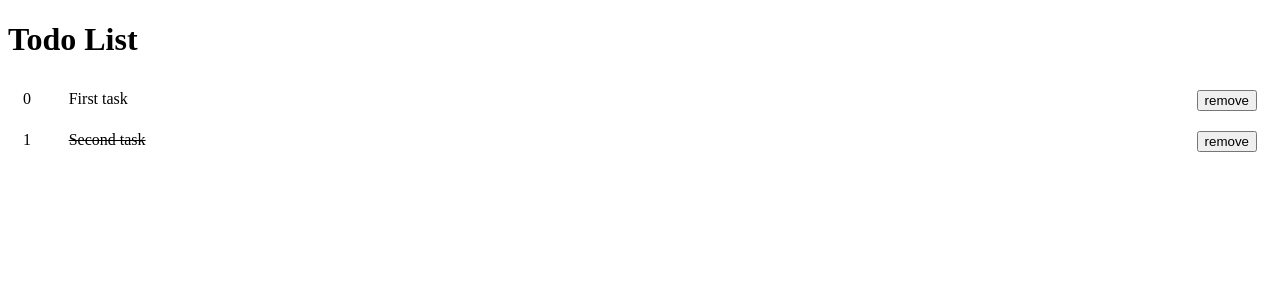
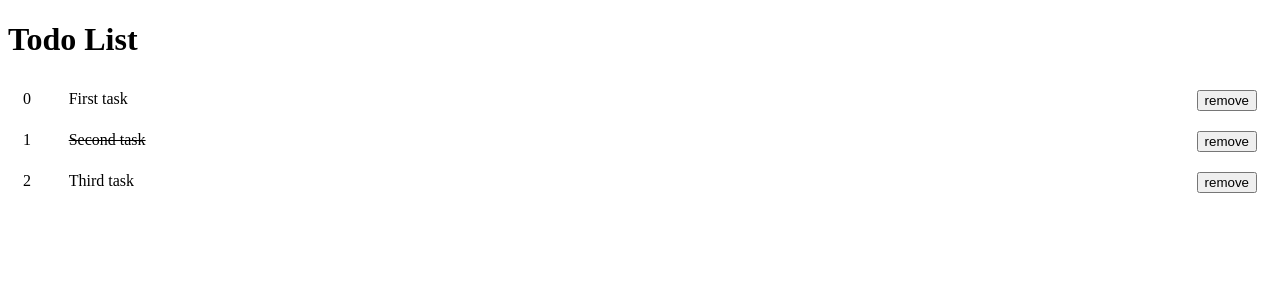
Before and after one commit to casra-developers/apss-ng-todo-tutorial, an Angular app: page / in a window 1280 px wide. Shown: the top 300 px of the page. Built offline with nearby package versions, Linux system fonts and the light colour scheme.

Commit message:
adding todo service

```diff
--- /dev/null
+++ b/src/app/services/todo.service.ts
@@ -0,0 +1,47 @@
+import { Injectable } from '@angular/core';
+import { BehaviorSubject, of } from 'rxjs';
+import { Todo } from '../models/todo';
+
+@Injectable({
+  providedIn: 'root'
+})
+export class TodoService {
+
+  private todoSubject = new BehaviorSubject<Todo[]>([]);
+  todos$ = this.todoSubject.asObservable();
+
+  constructor() { }
+
+  load(): void {
+    of<Todo[]>(this.todoList).subscribe({
+      next: (todos) => {
+        this.todoSubject.next(todos);
+      },
+      error: (err) => {
+        console.log('err', err);
+
+      }
+    });
+  }
+
+  remove(id: number): void {
+    this.todoList = this.todoList.filter((value, i) => id !== i);
+    this.load();
+  }
+
+  todoList = [
+    {
+      content: 'First task',
+      completed: false
+    },
+    {
+      content: 'Second task',
+      completed: true
+    },
+    {
+      content: 'Third task',
+      completed: false
+    }
+  ];
+
+}
--- a/src/app/todo-list/todo-list.component.html
+++ b/src/app/todo-list/todo-list.component.html
@@ -3,7 +3,7 @@
 </header>
 <div class="todos">
   <app-todo-card
-    *ngFor="let todo of todos; let i = index"
+    *ngFor="let todo of todos$ | async; let i = index"
     [id]="i"
     [todo]="todo"
     (toogleDone)="onToogleDone($event)"
--- a/src/app/todo-list/todo-list.component.ts
+++ b/src/app/todo-list/todo-list.component.ts
@@ -1,5 +1,6 @@
 import { Component, OnInit } from '@angular/core';
 import { Todo } from '../models/todo';
+import { TodoService } from '../services/todo.service';
 
 @Component({
   selector: 'app-todo-list',
@@ -10,18 +11,12 @@ export class TodoListComponent implements OnInit {
   title = 'Todo List';
 
   todos: Todo[];
+  todos$ = this.todosService.todos$;
+
+  constructor(private todosService: TodoService) {}
 
   ngOnInit(): void {
-    this.todos = [
-      {
-        content: 'First task',
-        completed: false
-      },
-      {
-        content: 'Second task',
-        completed: true
-      }
-    ];
+    this.todosService.load();
   }
 
   onToogleDone(id: number): void {
@@ -31,6 +26,6 @@ export class TodoListComponent implements OnInit {
   }
 
   onRemoveTodo(id: number): void {
-    this.todos = this.todos.filter((value, i) => id !== i);
+    this.todosService.remove(id);
   }
 }
```
Also changed, not shown: 1 other file (tests, documents, lock files or other folders).
